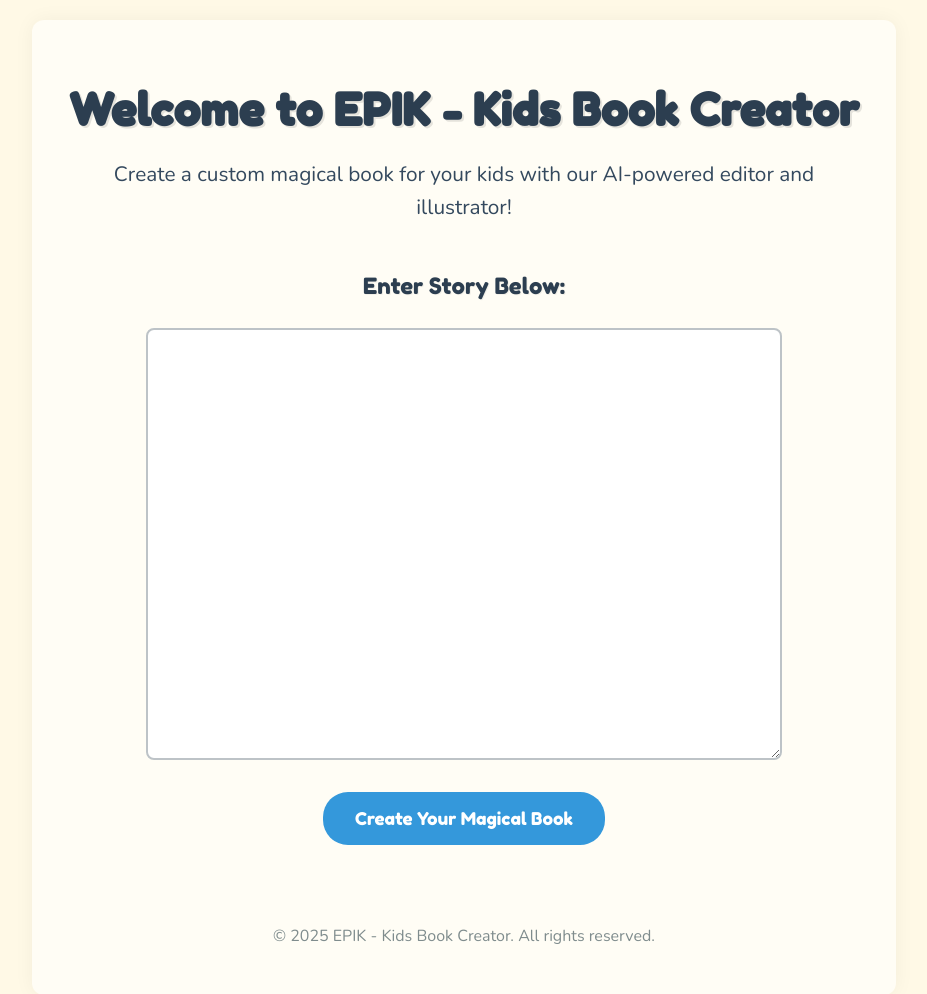
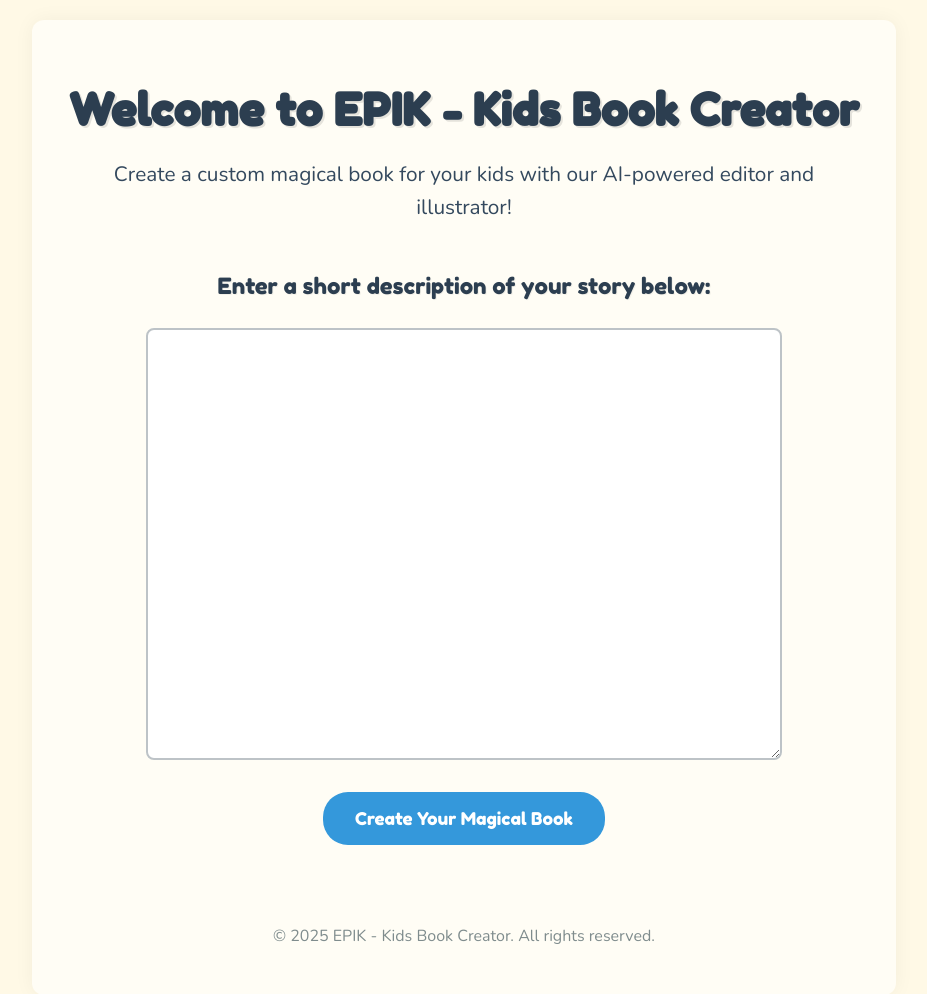
Before and after one commit to learnsol/kids-book-webapp, a FastAPI app: page / in a window 1280 px wide. Shown: the top 994 px of the page, without its empty margins (176-1103 px from the left). Run offline with FastAPI, Linux system fonts and the light colour scheme; parts of the project's set-up code (start-up, migrations or seed data) failed here and were passed over.

Commit message:
update story guidelines and improve form label; add tone and output specifications to azure_config.json; enhance user instructions in index.html

```diff
--- a/azure_config.json
+++ b/azure_config.json
@@ -32,7 +32,9 @@
         "7. Diversity: Ensure inclusive representation and avoid stereotypes",
         "8. Emotional Intelligence: Include positive social-emotional messages",
         "9. Reading Level: Maintain grade-appropriate vocabulary",
-        "10. Story Arc: Ensure a clear beginning, middle, and end"
+        "10. Story Arc: Ensure a clear beginning, middle, and end",
+        "11. Tone: Match the story's tone to the intended age group",
+        "12. Return only the final edited story with the Title and target_age, Display any education themes and safety guidelines at the bottom after the story."
       ],
       "output_format": {
         "title": "string",
--- a/webapp/templates/index.html
+++ b/webapp/templates/index.html
@@ -16,7 +16,7 @@
         <main>
             <form id="storyForm" action="/create_kids_book/" method="post">
                 <div class="form-group">
-                    <label for="story_input">Enter Story Below:</label>
+                    <label for="story_input">Enter a short description of your story below:</label>
                     <textarea id="story_input" name="story" rows="15" required></textarea>
                     <button type="submit">Create Your Magical Book</button>
                 </div>
```
